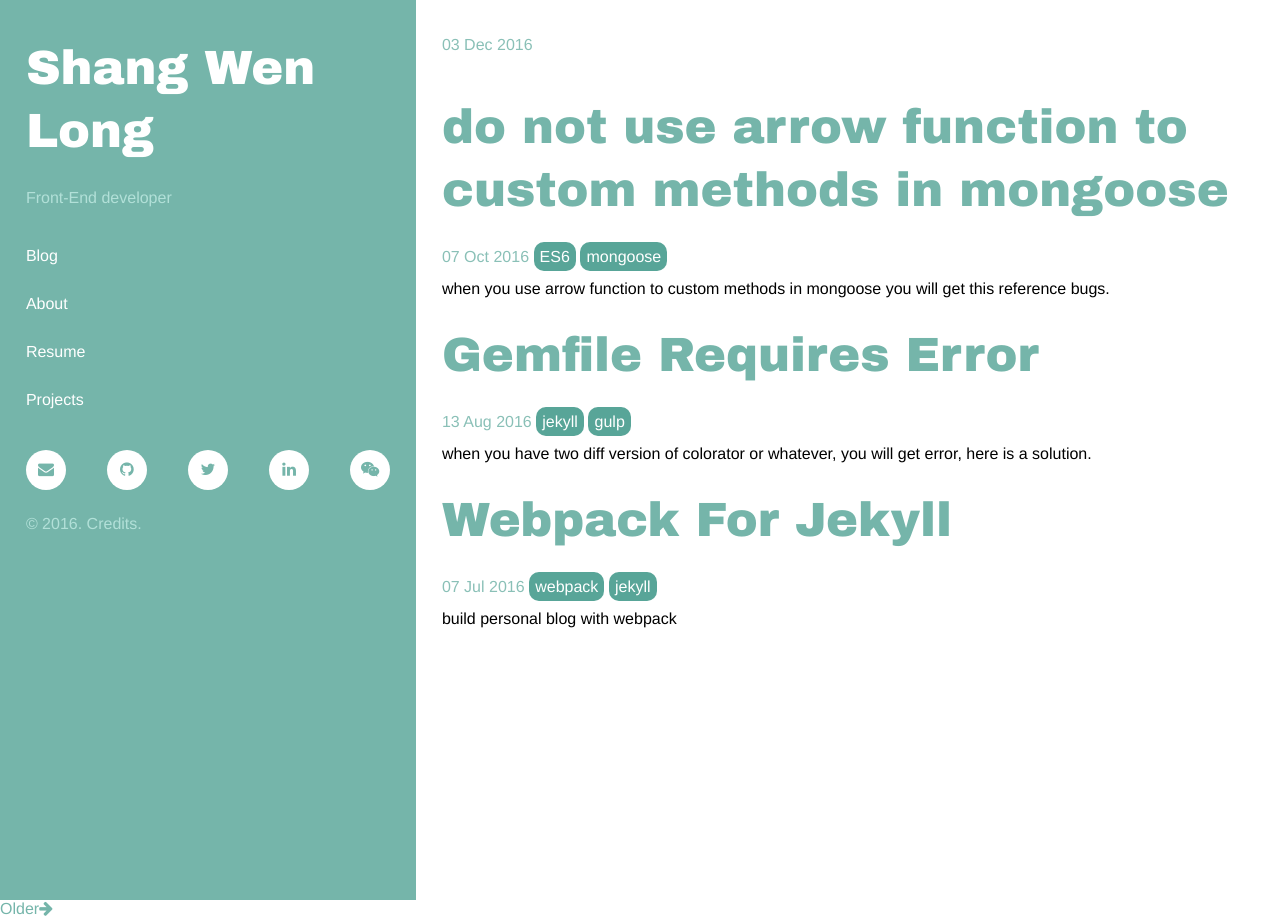
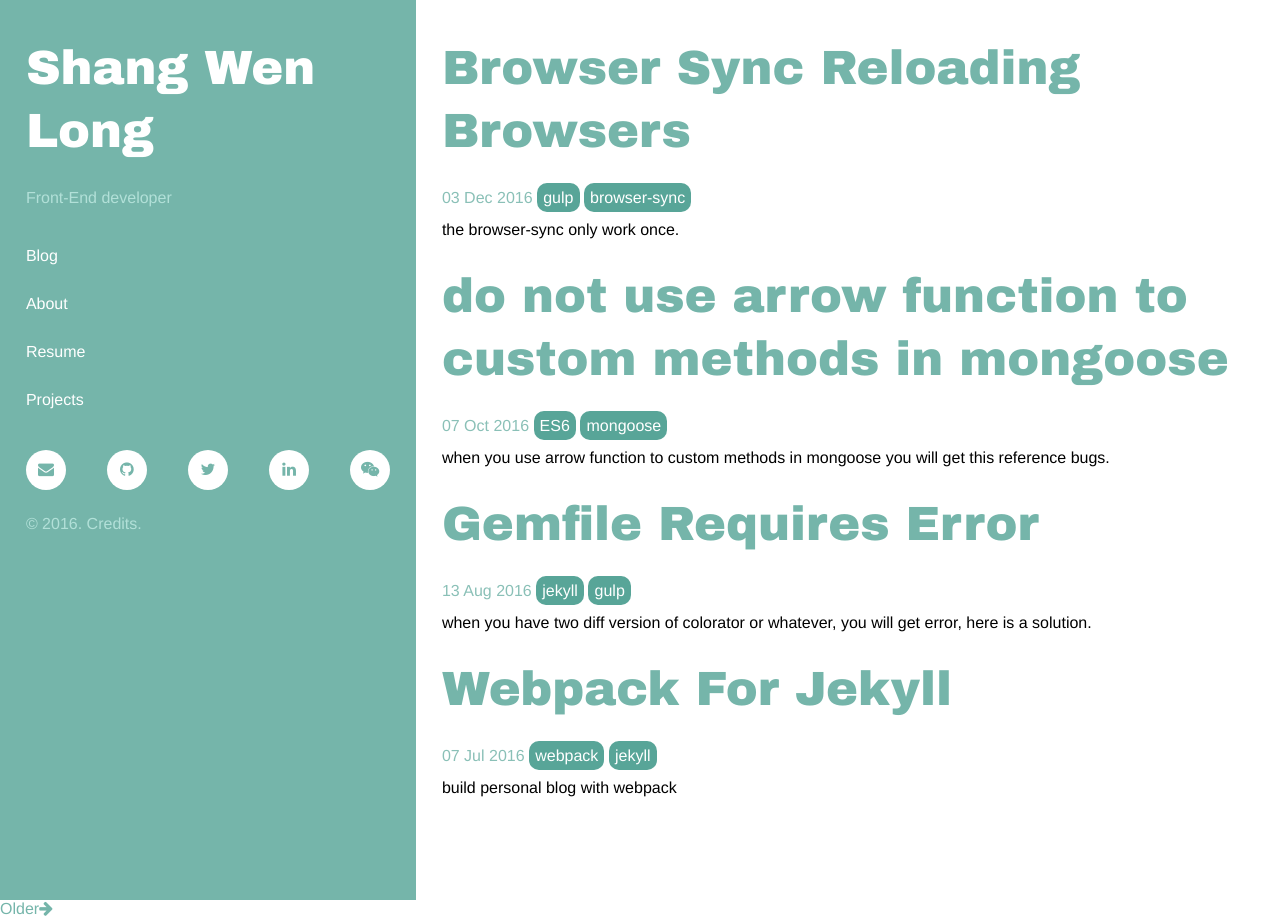
Before and after one commit to dxcqcv/dxcqcv.github.io, a Jekyll site: the page built from index.html, in a window 1280 px wide. Built offline with Jekyll 4.4.1, drawn with Linux system fonts in a browser that asks for light colours; the list of posts is cut into pages by our own code.

Commit message:
Update 2016-12-03-Browser-sync-Reloading-Browsers.md

```diff
--- a/_posts/2016-12-03-Browser-sync-Reloading-Browsers.md
+++ b/_posts/2016-12-03-Browser-sync-Reloading-Browsers.md
@@ -1,6 +1,6 @@
 ---
 layout: post
-tilte: [BS] Reloading Browsers
+tilte: Browser-sync Reloading Browsers
 tags:
 - gulp
 - browser-sync
```
